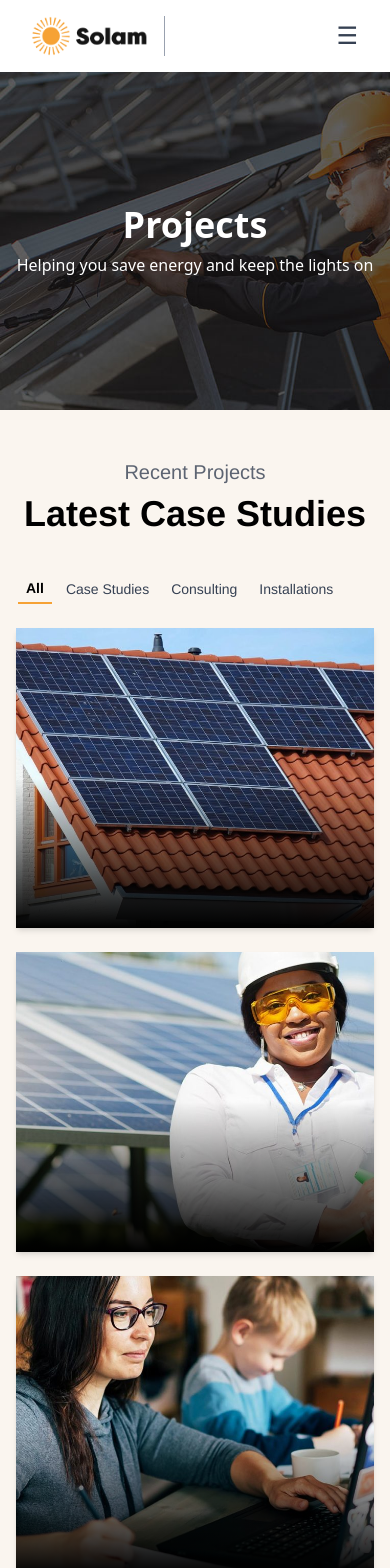
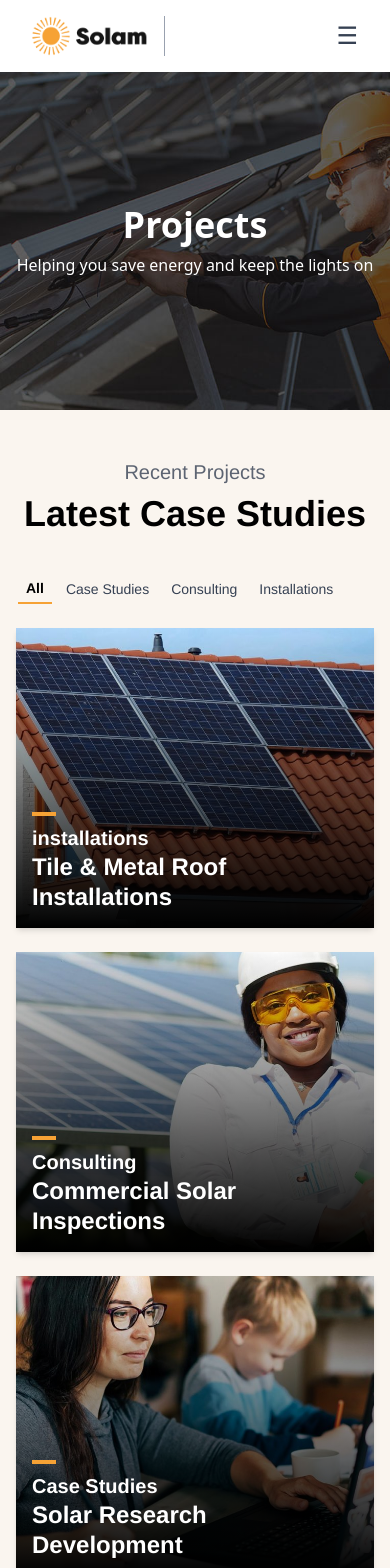
Before and after one commit to iahmadiqbal/solam-solar-panel-installer, a React (Vite) app: page /projects in a window 390 px wide. Shown: the top 1568 px of the page. Built offline with nearby package versions, Linux system fonts and the light colour scheme.

Commit message:
Ensure mobile visibility of project overlay text in gallery section

```diff
--- a/src/components/projects/ProjectGallerySection/index.tsx
+++ b/src/components/projects/ProjectGallerySection/index.tsx
@@ -24,7 +24,7 @@ const allProjects: ProjectItem[] = [
     image: "/images/solarresearchdevelopment.jpg",
     heading: "Case Studies",
     subheading: "Solar Research Development",
-    category: "Installations", // will be filtered by logic
+    category: "Installations",
   },
   {
     image: "/images/solarpanelinstallation.jpg",
@@ -42,7 +42,7 @@ const allProjects: ProjectItem[] = [
     image: "/images/greentech.jpg",
     heading: "Case Studies",
     subheading: "Green Tech Education",
-    category: "Installations", // filtered logically for both Case Studies & Consulting
+    category: "Installations",
   },
 ];
 
@@ -58,7 +58,6 @@ type Category = (typeof categories)[number];
 const ProjectGallerySection: React.FC = () => {
   const [activeCategory, setActiveCategory] = useState<Category>("All");
 
-  // Manual filter logic (no data change)
   const filteredProjects = allProjects.filter((item) => {
     if (activeCategory === "All") return true;
 
@@ -70,10 +69,7 @@ const ProjectGallerySection: React.FC = () => {
     }
 
     if (activeCategory === "Consulting") {
-      return (
-        item.subheading === "Commercial Solar Inspections" ||
-        item.subheading === "Green Tech Education"
-      );
+      return item.subheading === "Commercial Solar Inspections";
     }
 
     if (activeCategory === "Installations") {
@@ -133,11 +129,14 @@ const ProjectGallerySection: React.FC = () => {
                 className="w-full h-[300px] object-cover"
               />
 
-              {/* Always visible shadow */}
-              <div className="absolute bottom-0 left-0 w-full h-1/2 bg-gradient-to-t from-black to-transparent z-0" />
+              {/* Full gradient background for better readability */}
+              <div className="absolute bottom-0 left-0 w-full h-full bg-gradient-to-t from-black to-transparent z-0" />
 
-              {/* Hover Text */}
-              <div className="absolute bottom-4 left-4 right-4 z-10 text-left opacity-0 group-hover:opacity-100 transition-opacity duration-300">
+              {/* Text Overlay - Always visible on mobile, hover on desktop */}
+              <div
+                className="absolute bottom-4 left-4 right-4 z-10 text-left transition-opacity duration-300
+                opacity-100 sm:opacity-0 sm:group-hover:opacity-100"
+              >
                 <div className="h-1 w-6 mb-2 bg-[#F6A235]"></div>
                 <h3 className="text-white text-xl font-semibold">
                   {item.heading}
```
